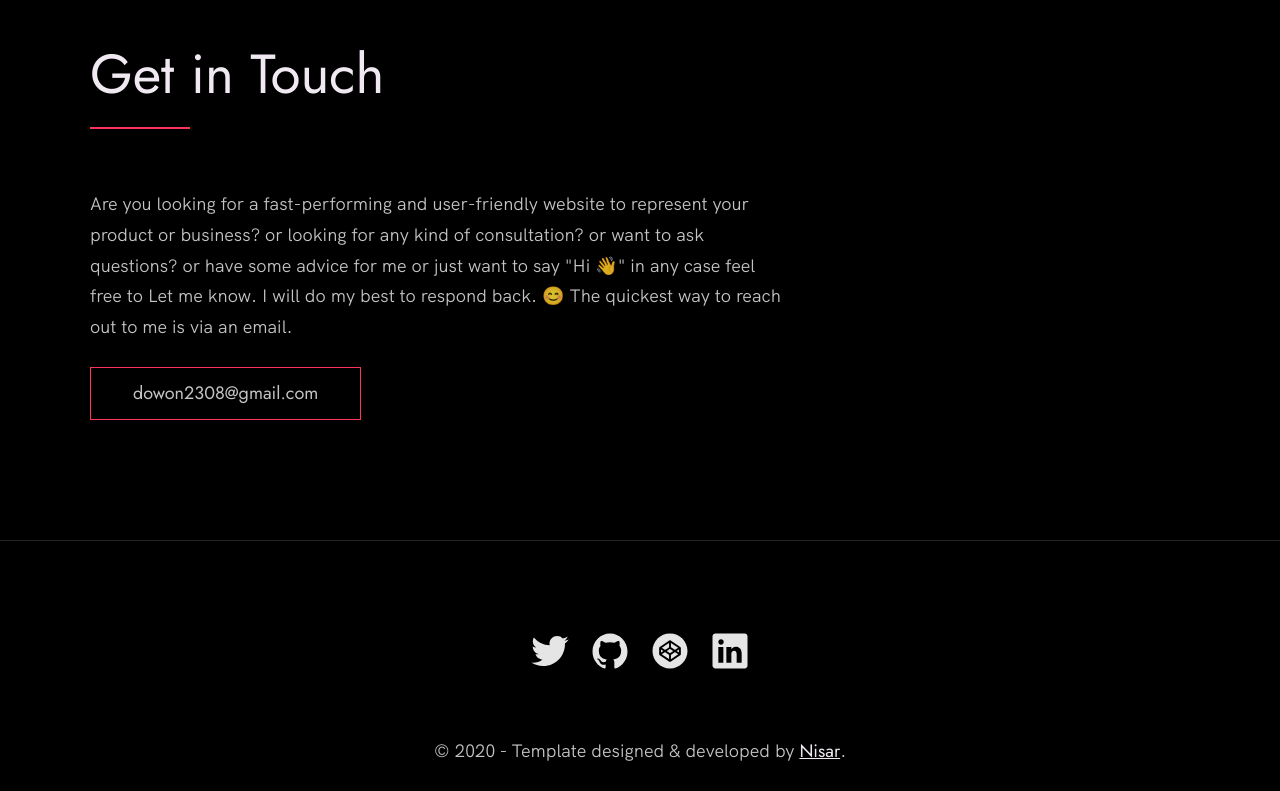
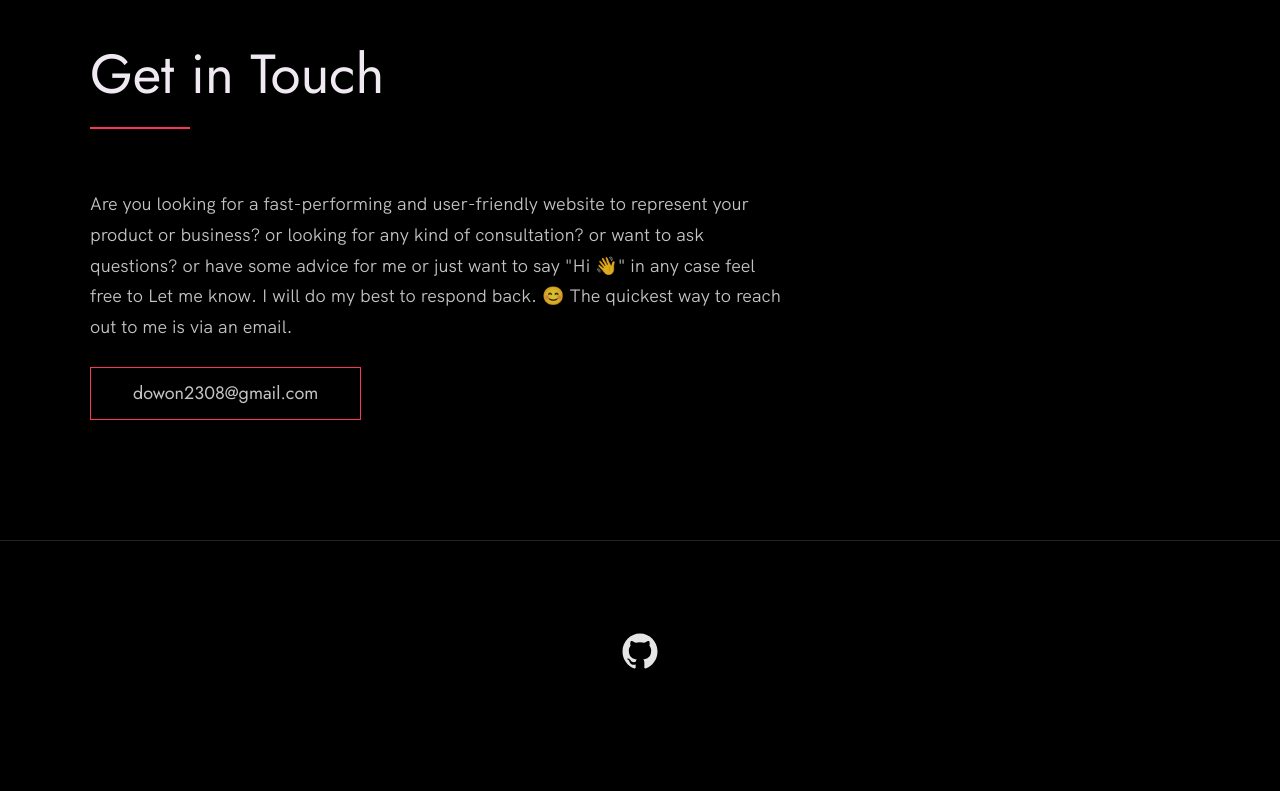
Before and after one commit to smaker/smaker.github.io, a plain HTML site: page index.html in a window 1280 px wide. Shown: the part 4131-4922 px from the top of the page. After the commit the page ends 4872 px from the top, so only its background shows below. Drawn offline with Linux system fonts and the light colour scheme.

Commit message:
Update index.html

```diff
--- a/index.html
+++ b/index.html
@@ -14,7 +14,7 @@
   <meta name="description" content="A Web Developer based in Changwon, South Korea.">
   <!-- Add some coding keywords below, Ex: (React, CSS etc) -->
   <meta name="keywords" content="PHP, Node.js, HTML5, CSS3, Javascript, jQuery, Vue.js, Electron.js" />
-  <link href="https://fonts.googleapis.com/css2?family=Noto+Sans+KR:wght@100;300;400;500;700;900&display=swap" rel="stylesheet">
+  <!--<link href="https://fonts.googleapis.com/css2?family=Noto+Sans+KR:wght@100;300;400;500;700;900&display=swap" rel="stylesheet">-->
   <link rel="stylesheet" href="index.css" />
 </head>
 
@@ -218,37 +218,11 @@
       <!-- Update the links to point to your accounts -->
       <ul class="footer__social-links">
         <li class="footer__social-link-item">
-          <a href="https://twitter.com/nisarhassan12/" title="Link to Twitter Profile">
-            <img src="./images/twitter.svg" class="footer__social-image" alt="Twitter">
-          </a>
-        </li>
-        <li class="footer__social-link-item">
-          <a href="https://github.com/nisarhassan12/" title="Link to Github Profile">
+          <a href="https://github.com/smaker/" title="Link to Github Profile">
             <img src="./images/github.svg" class="footer__social-image" alt="Github">
           </a>
         </li>
-        <li class="footer__social-link-item">
-          <a href="https://codepen.io/nisar_hassan" title="Link to Codepen Profile">
-            <img src="./images/codepen.svg" class="footer__social-image" alt="Codepen">
-          </a>
-        </li>
-        <li class="footer__social-link-item">
-          <a href=https://www.linkedin.com/in/nisar-hassan-naqvi-413466199/">
-            <img src="./images/linkedin.svg" title="Link to Linkedin Profile" class="footer__social-image" alt="Linkedin">
-          </a>
-        </li>
       </ul>
-
-      <!-- If you give me some credit by keeping the below paragraph, will be huge for me 😊 Thanks. -->
-      <p>
-        &copy; 2020 - Template designed & developed by <a href="https://nisar.dev" class="link">Nisar</a>.
-      </p>
-      <div class="footer__github-buttons">
-        <iframe
-          src="https://ghbtns.com/github-btn.html?user=nisarhassan12&repo=portfolio-template&type=watch&count=true"
-          frameborder="0" scrolling="0" width="170" height="20" title="Watch Portfolio Template on GitHub">
-        </iframe>
-      </div>
     </div>
   </footer>
 
```
